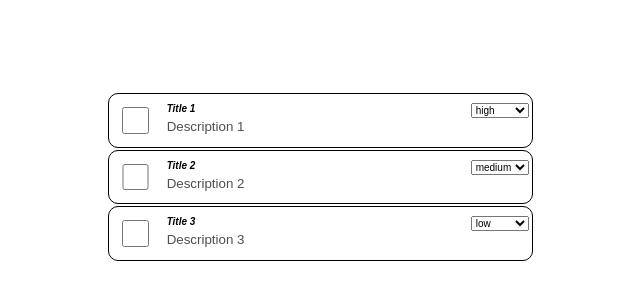
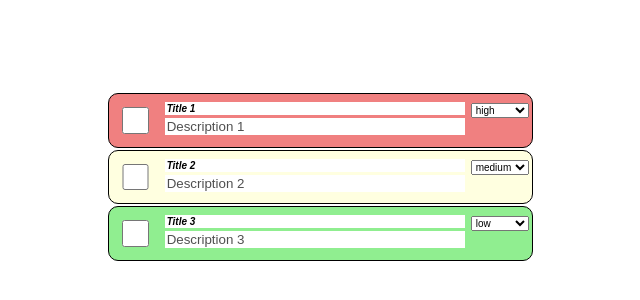
Before and after one commit to guzman8/salle2, a Vue app: page / in a window 1280 px wide. Shown: the part 222-522 px from the top of the page, without its empty margins (532-1172 px from the left). Built offline with nearby package versions, Linux system fonts and the light colour scheme.

Commit message:
the priority gives color to tasks

```diff
--- a/src/App.vue
+++ b/src/App.vue
@@ -18,7 +18,7 @@ export default {
 <template>
   <div id="header"></div>
   <div id="body">
-    <div class="task" v-for="(task, index) in tasks" :key="index">
+    <div :class="['task', 'priority-' + task.priority]" v-for="(task, index) in tasks" :key="index">
       <span>
         <input type="checkbox" name="selected" class="task-selection">
       </span>
@@ -46,6 +46,18 @@ body {
 
 span {
   margin: 3px;
+}
+
+.priority-low {
+  background-color: lightgreen;
+}
+
+.priority-medium {
+  background-color: lightyellow;
+}
+
+.priority-high {
+  background-color: lightcoral
 }
 
 .task {
```
